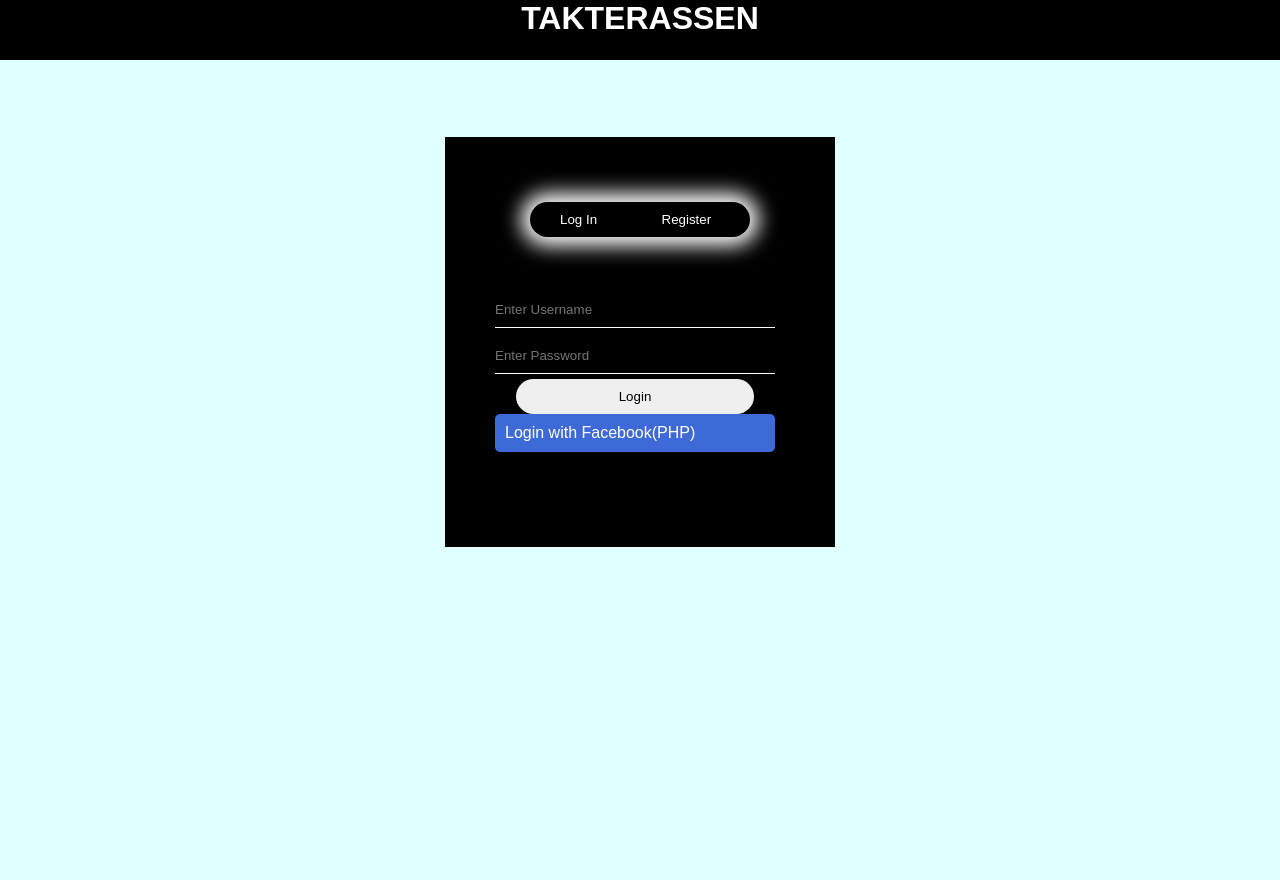
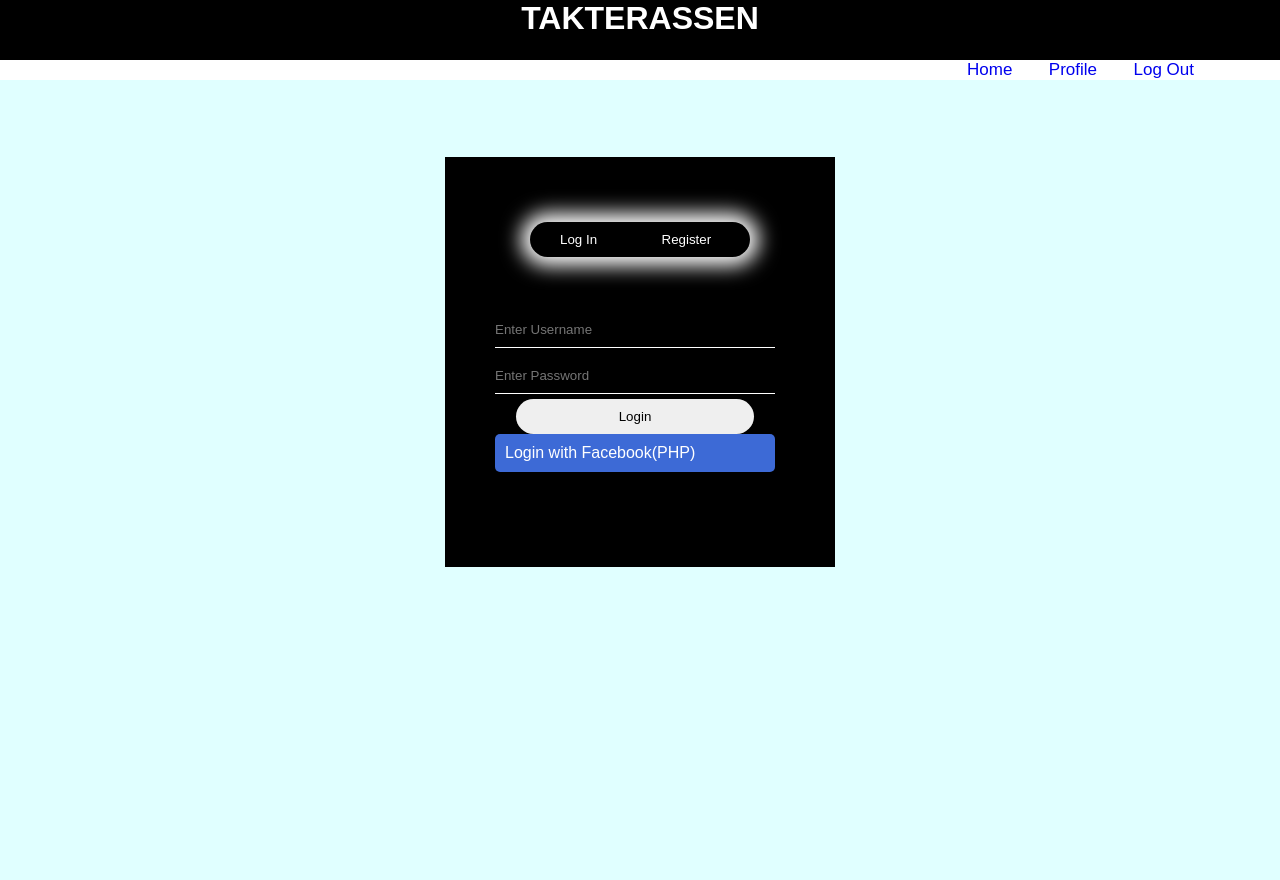
Before and after one commit to ludvigstrandell/senastetidsbokning, a PHP site: page /login.php in a window 1280 px wide. Before the commit the page ends 547 px from the top, so only its background shows below. Run offline with PHP 8.4, Linux system fonts and the light colour scheme.

Commit message:
kan logga ut från inloggssida

```diff
--- a/login.php
+++ b/login.php
@@ -12,6 +12,11 @@
         <div class="header">
             <h1>TAKTERASSEN</h1>
         </div>
+        <div class="topnav">
+            <a class="home" href="#home">Home</a>
+            <a href="#profile">Profile</a>
+            <a href="Logout.php">Log Out</a>
+          </div>
         <div class="background">
             <div class="form-box">
                 <div class="button-box">
--- a/loginstyle.css
+++ b/loginstyle.css
@@ -11,6 +11,17 @@
     background-size: cover;
     position: absolute;
 }
+
+.topnav{
+    text-align: right;
+    padding-right: 70px;
+}
+ .topnav a{
+    padding: 14px 16px;
+    text-decoration: none;
+    font-size: 17px;
+ }
+
 .header{
     color:white;
     background-color: black;
```
